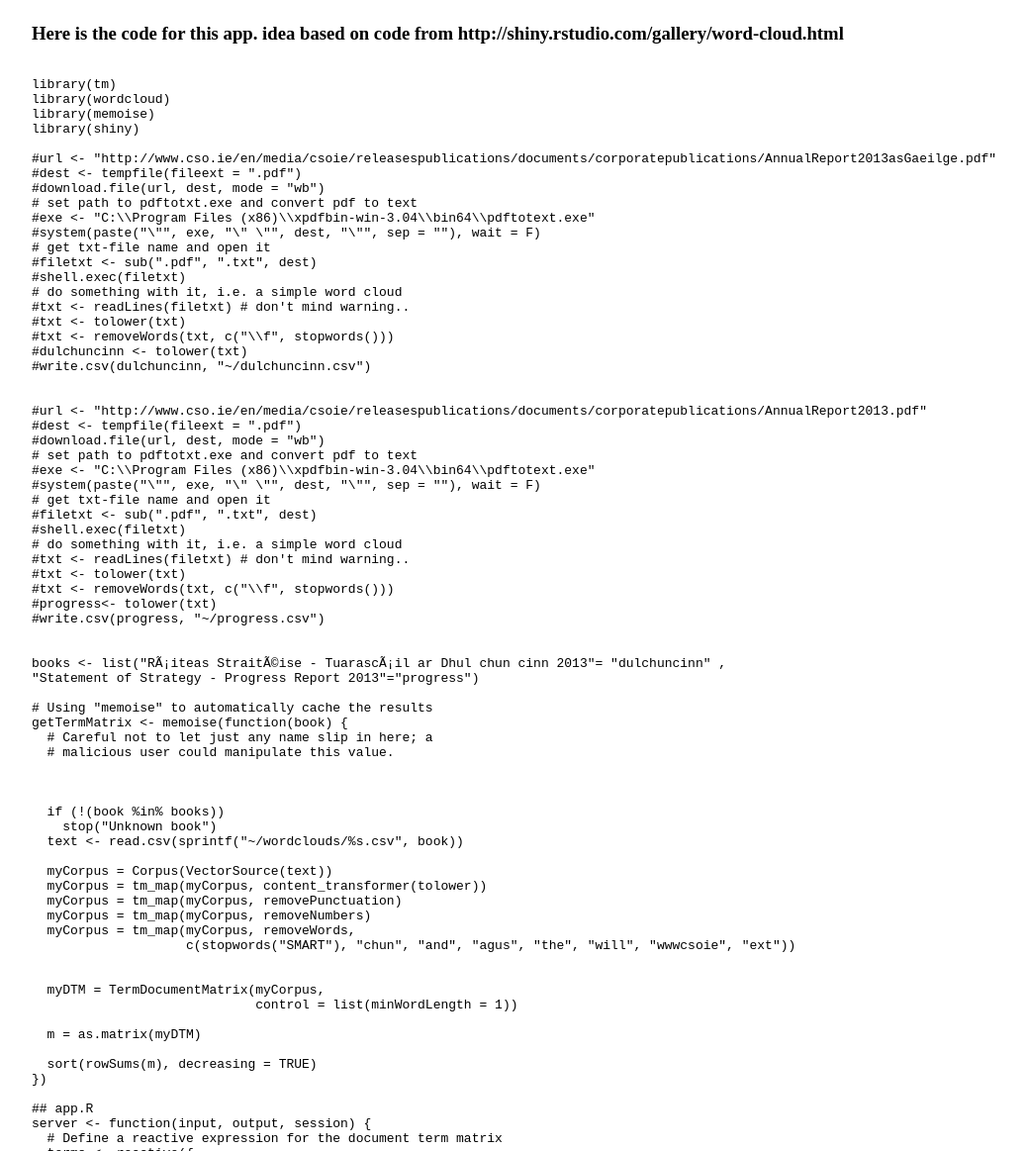
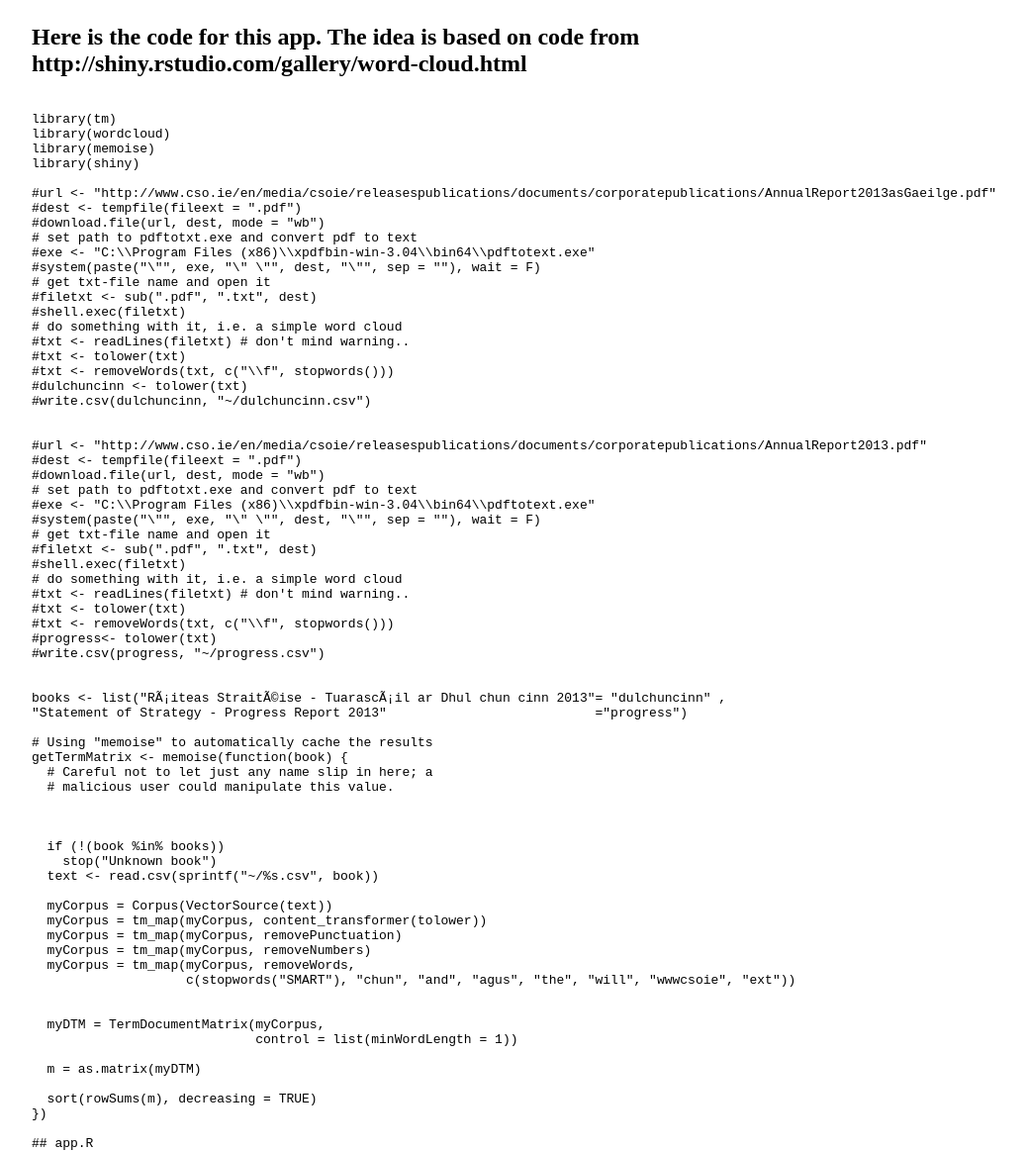
Before and after one commit to CorkDataAnalytics/CorkDataAnalytics.github.io, a Jekyll site: the page built from More/index.html, in a window 1280 px wide and 1400 px high, scrolled down 575 px. Shown: the part 237-1400 px from the top of the window at 99% size, without its empty margins (160-1197 px from the left). Built offline with Jekyll 4.4.1, drawn with Linux system fonts in a browser that asks for light colours; comment, search, counter and statistics services are not loaded; some of the changed text lies outside the part shown.

Commit message:
Update index.html

```diff
--- a/More/index.html
+++ b/More/index.html
@@ -4,7 +4,7 @@ title: More Apps
 ---
 
 <iframe src="https://csostatbankexplorer.shinyapps.io/wordclouds" style="border: none; width: 1500px; height: 700px"></iframe>
-<h3> Here is the code for this app. idea based on code from http://shiny.rstudio.com/gallery/word-cloud.html </h3>
+<h2> Here is the code for this app. The idea is based on code from http://shiny.rstudio.com/gallery/word-cloud.html </h2>
 <div>
 <pre class="r"><code>
 library(tm)
@@ -47,7 +47,7 @@ library(shiny)
 
 
 books <- list("RÃ¡iteas StraitÃ©ise - TuarascÃ¡il ar Dhul chun cinn 2013"= "dulchuncinn" ,
-"Statement of Strategy - Progress Report 2013"="progress")
+"Statement of Strategy - Progress Report 2013"                           ="progress")
 
 # Using "memoise" to automatically cache the results
 getTermMatrix <- memoise(function(book) {
@@ -58,7 +58,7 @@ getTermMatrix <- memoise(function(book) {
 
   if (!(book %in% books))
     stop("Unknown book")
-  text <- read.csv(sprintf("~/wordclouds/%s.csv", book))
+  text <- read.csv(sprintf("~/%s.csv", book))
 
   myCorpus = Corpus(VectorSource(text))
   myCorpus = tm_map(myCorpus, content_transformer(tolower))
```
